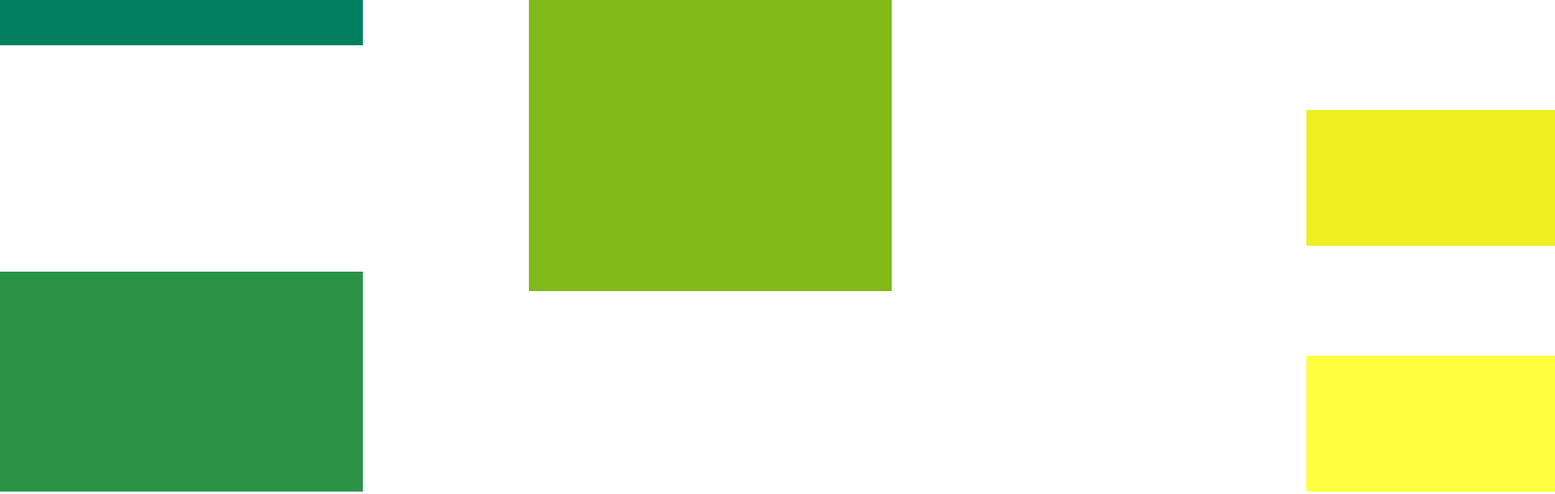
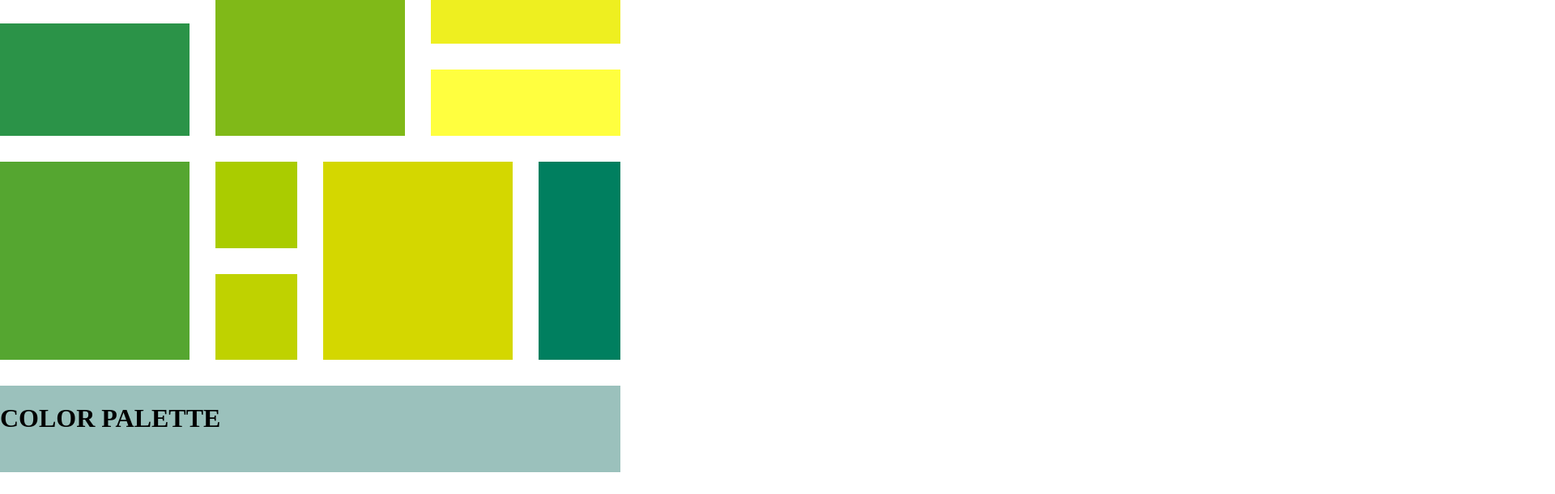
Before and after one commit to assofiejakobsson/grid-test, a plain HTML site: page index.html in a window 1280 px wide. Shown: the part 216-827 px from the top of the page at 81% size, 1920 px wide, since content can reach past the window. After the commit the page ends 800 px from the top, so only its background shows below. Drawn offline with Linux system fonts and the light colour scheme.

Commit message:
grid positioner

```diff
--- a/styles/index.css
+++ b/styles/index.css
@@ -1,33 +1,24 @@
 .container {
     display: grid;
-    width: 113vw;
-    height: 156vh;
     width: 100%;
     height: 100vh;
-    grid-template-columns: 2fr 2fr 2fr;
-    grid-template-rows: 3fr 3fr 4fr 2fr;
-    /*grid-template-columns: 16,6% 16,6% 16,6%;
-    grid-template-rows: 16,6% 16,6% 16,6%;
-    grid-template-columns: 0,5fr 0,5fr 1fr 0,33fr 0,33fr 0,33fr;
-    grid-template-rows: 1fr 0,25fr 0,25fr 1fr 0,5fr 1fr;*/
+    grid-template-columns: 2fr 2fr 2fr 2fr 2fr 2fr 2fr 1fr 1fr 2fr 1fr;
+    grid-template-rows: 3fr 3fr 6fr 2fr 2fr 2fr 4fr 2fr 2fr 4fr 4fr 2fr;
    column-gap: 2em;
    row-gap: 2em;
-   /*grid-column-start: 1;
-   grid-column-end: 3;
-   grid-row-start: 1;
-   grid-row-end: 3;*/
+
 
 
 }
 
 .reck1 {
-    Width: 35vw;
-    Height: 34vh;
+    /*Width: 35vw;
+    Height: 34vh;*/
     background: rgba(0, 127, 95, 1);
     grid-row-start: 1;
-    grid-row-end: 3;
+    grid-row-end: 4;
     grid-column-start: 1;
-    grid-column-end: 2;
+    grid-column-end: 3;
 
 
 
@@ -35,13 +26,13 @@
 }
 
 .reck2 {
-    Width: 35vw;
-    Height: 34vh;
+    /*Width: 35vw;
+    Height: 34vh;*/
     background: rgba(43, 147, 72, 1);
     grid-row-start: 4;
-    grid-row-end: 6;
+    grid-row-end: 7;
     grid-column-start: 1;
-    grid-column-end: 2;
+    grid-column-end: 3;
 
 
 
@@ -49,26 +40,26 @@
 }
 
 .reck3 {
-    Width: 35vw;
-    Height: 72vh;
+    /*Width: 35vw;
+    Height: 72vh;*/
     background: rgba(128, 185, 24, 1);
     grid-row-start: 1;
-    grid-row-end: 6;
+    grid-row-end: 7;
     grid-column-start: 3;
-    grid-column-end: 4;
+    grid-column-end: 5;
 
 
 
 }
 
 .reck4 {
-    Width: 35vw;
-    Height: 21vh;
+    /*Width: 35vw;
+    Height: 21vh;*/
     background: rgba(221, 223, 0, 1);
     grid-row-start: 1;
-    grid-row-end: 2;
+    grid-row-end: 3;
     grid-column-start: 5;
-    grid-column-end: 6;
+    grid-column-end: 7;
 
 
 
@@ -76,26 +67,26 @@
 }
 
 .reck5 {
-    Width: 35vw;
-    Height: 21vh;
+    /*Width: 35vw;
+    Height: 21vh;*/
     background: rgba(238, 239, 32, 1);
     grid-row-start: 3;
-    grid-row-end: 4;
+    grid-row-end: 5;
     grid-column-start: 5;
-    grid-column-end: 6;
+    grid-column-end: 7;
 
 
 
 }
 
 .reck6 {
-    Width: 35vw;
-    Height: 21vh;
+    /*Width: 35vw;
+    Height: 21vh;*/
     background: rgba(255, 255, 63, 1);
     grid-row-start: 5;
-    grid-row-end: 6;
+    grid-row-end: 7;
     grid-column-start: 5;
-    grid-column-end: 6;
+    grid-column-end: 7;
 
 
 
@@ -104,13 +95,13 @@
 }
 
 .reck7 {
-    Width: 35vw;
-    Height: 46vh;
+    /*Width: 35vw;
+    Height: 46vh;*/
     background: rgba(85, 166, 48, 1);
     grid-row-start: 7;
-    grid-row-end: 10;
+    grid-row-end: 11;
     grid-column-start: 1;
-    grid-column-end: 2;
+    grid-column-end: 3;
 
 
 
@@ -118,62 +109,63 @@
 }
 
 .reck8 {
-    Width: 17vw;
-    Height: 21vh;
+    /*Width: 17vw;
+    Height: 21vh;*/
     background: rgba(170, 204, 0, 1);
     grid-row-start: 7;
-    grid-row-end: 8;
+    grid-row-end: 9;
     grid-column-start: 3;
-    grid-column-end: 3;
+    grid-column-end: 4;
 
 
 
 }
 
 .reck9 {
-    Width: 17vw;
-    Height: 21vh;
+    /*Width: 17vw;
+    Height: 21vh;*/
     background: rgba(191, 210, 0, 1);
     grid-row-start: 9;
-    grid-row-end: 10;
+    grid-row-end: 11;
     grid-column-start: 3;
-    grid-column-end: 3;
+    grid-column-end: 4;
 
 
 }
 
 .reck10 {
-    Width: 35vw;
-    Height: 46vh;
+    /*Width: 35vw;
+    Height: 46vh;*/
     background: rgba(212, 215, 0, 1);
     grid-row-start: 7;
-    grid-row-end: 10;
+    grid-row-end: 11;
     grid-column-start: 4;
-    grid-column-end: 5;
+    grid-column-end: 6;
 
 
 }
 
 .reck11 {
-    Width: 17vw;
-    Height: 46vh;
+    /*Width: 17vw;
+    Height: 46vh;*/
     background: rgba(0, 127, 95, 1);
     grid-row-start: 7;
-    grid-row-end: 10;
+    grid-row-end: 11;
     grid-column-start: 6;
-    grid-column-end: 6;
+    grid-column-end: 7;
 
 
 }
 
 .reck12 {
-    Width: 113vw;
-    Height: 25vh;
+    /*Width: 113vw;
+    Height: 25vh;*/
     background: rgba(155, 193, 188, 1);
     grid-row-start: 11;
-    grid-row-end: 12;
+    grid-row-end: 13;
     grid-column-start: 1;
-    grid-column-end: 6;
+    grid-column-end: 7;
+
 
 
 
```
